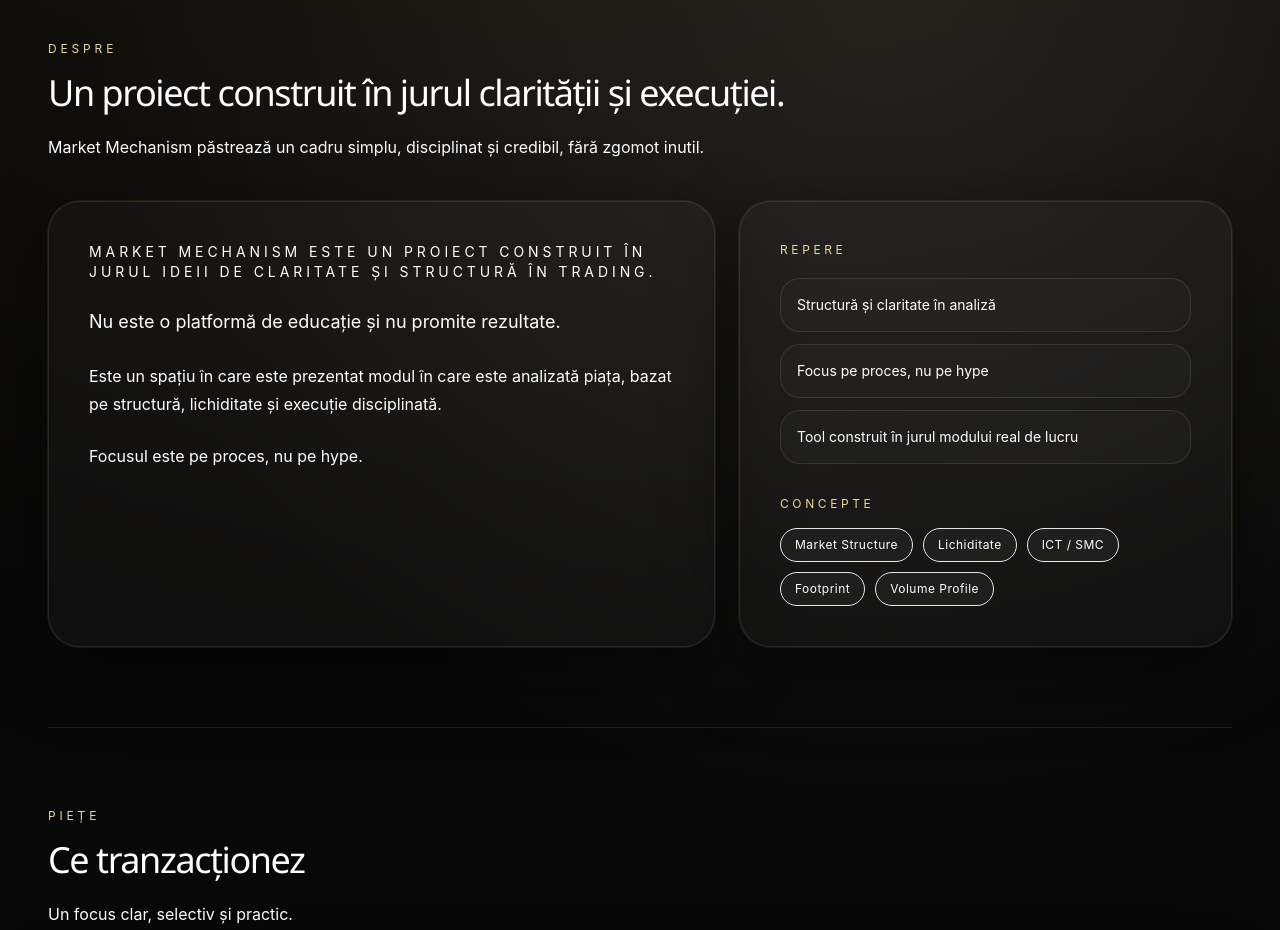
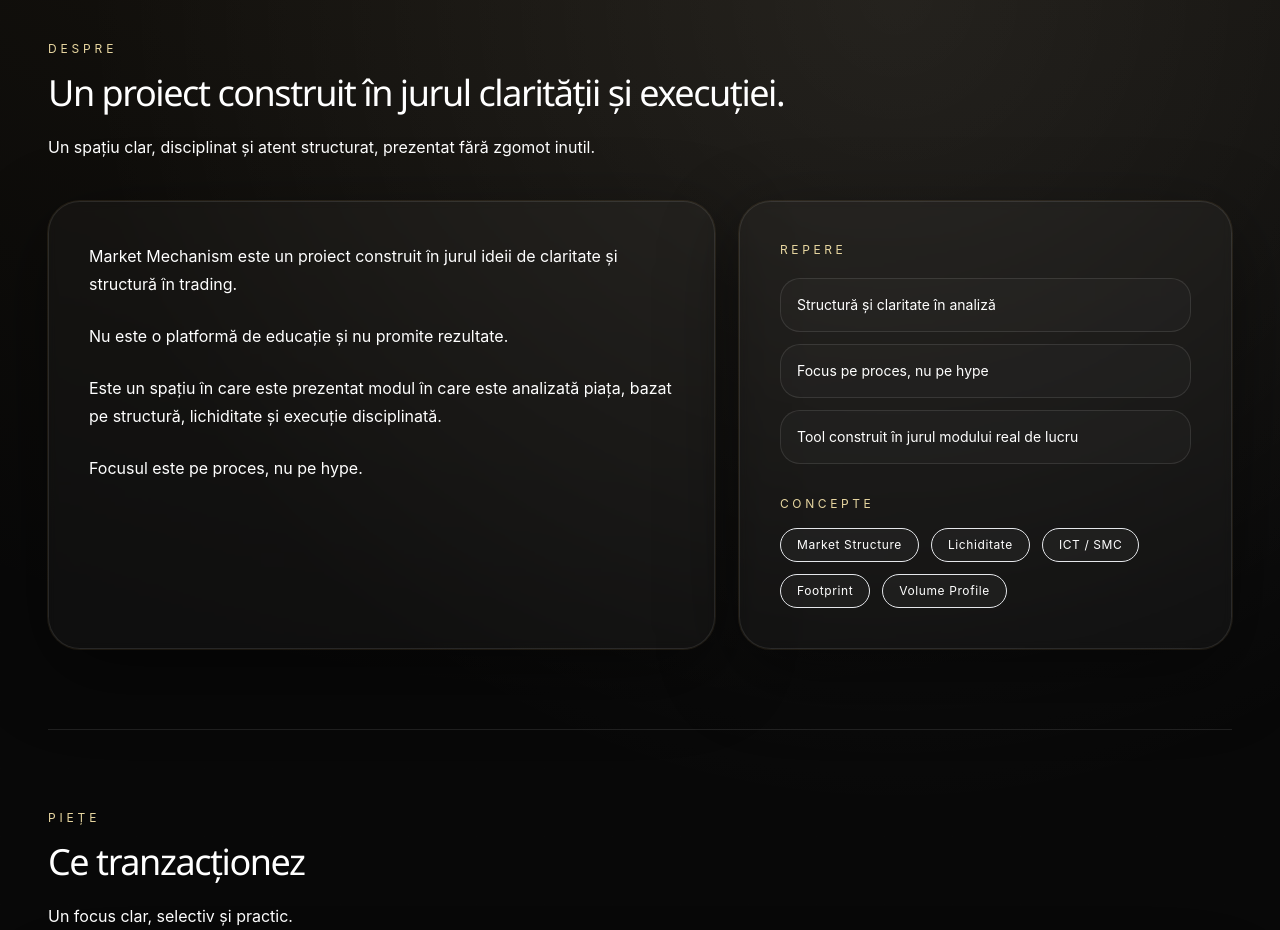
Before and after one commit to imeugenc/eugen-website, a Next.js app: page / in a window 1280 px wide. Shown: the part 1000-1930 px from the top of the page. Built offline with nearby package versions, Linux system fonts and the light colour scheme.

Commit message:
Add Vercel Analytics and refine content

```diff
--- a/app/globals.css
+++ b/app/globals.css
@@ -41,7 +41,7 @@ a {
 
 @layer components {
   .section-shell {
-    @apply border-t py-16 sm:py-20;
+    @apply border-t py-[4.5rem] sm:py-20;
     border-color: rgba(255, 255, 255, 0.1);
   }
 
--- a/app/layout.tsx
+++ b/app/layout.tsx
@@ -1,10 +1,10 @@
 import type { Metadata } from "next";
+import { Analytics } from "@vercel/analytics/react";
 import "./globals.css";
 
 export const metadata: Metadata = {
   title: "Market Mechanism",
-  description:
-    "Market Mechanism este un proiect construit în jurul clarității, structurii și execuției, prezentat într-un format premium și minimalist.",
+  description: "Structure over noise. A project focused on claritate, structură și execuție în trading.",
   metadataBase: new URL("https://example.vercel.app"),
   icons: {
     icon: "/icon.png"
@@ -18,7 +18,10 @@ export default function RootLayout({
 }>) {
   return (
     <html lang="ro">
-      <body>{children}</body>
+      <body>
+        {children}
+        <Analytics />
+      </body>
     </html>
   );
 }
--- a/app/page.tsx
+++ b/app/page.tsx
@@ -144,15 +144,15 @@ export default function HomePage() {
           <SectionHeading
             eyebrow="Despre"
             title="Un proiect construit în jurul clarității și execuției."
-            description="Market Mechanism păstrează un cadru simplu, disciplinat și credibil, fără zgomot inutil."
+            description="Un spațiu clar, disciplinat și atent structurat, prezentat fără zgomot inutil."
           />
           <div className="grid gap-6 lg:grid-cols-[1.15fr_0.85fr]">
             <div className="panel p-8 sm:p-10">
-              <p className="text-sm uppercase tracking-[0.28em] text-gold-200/82">
+              <p className="text-base leading-7 text-white/74">
                 Market Mechanism este un proiect construit în jurul ideii de claritate și structură
                 în trading.
               </p>
-              <p className="mt-6 text-lg leading-8 text-white/78">
+              <p className="mt-6 text-base leading-7 text-white/64">
                 Nu este o platformă de educație și nu promite rezultate.
               </p>
               <p className="mt-6 text-base leading-7 text-white/62">
@@ -178,11 +178,11 @@ export default function HomePage() {
                   ))}
                 </ul>
                 <p className="mt-8 text-xs uppercase tracking-[0.3em] text-gold-200">Concepte</p>
-                <div className="mt-4 flex flex-wrap gap-2.5">
+                <div className="mt-4 flex flex-wrap gap-3">
                   {tradingConcepts.map((concept) => (
                     <span
                       key={concept}
-                      className="rounded-full border border-gold-300/14 bg-white/[0.035] px-3.5 py-2 text-xs tracking-[0.04em] text-white/72"
+                      className="rounded-full border border-gold-300/14 bg-white/[0.035] px-4 py-2 text-xs tracking-[0.05em] text-white/74"
                     >
                       {concept}
                     </span>
--- a/package.json
+++ b/package.json
@@ -8,6 +8,7 @@
     "start": "next start"
   },
   "dependencies": {
+    "@vercel/analytics": "^2.0.1",
     "next": "^15.5.9",
     "react": "19.1.0",
     "react-dom": "19.1.0"
```
Also changed, not shown: 1 other file (tests, documents, lock files or other folders).
